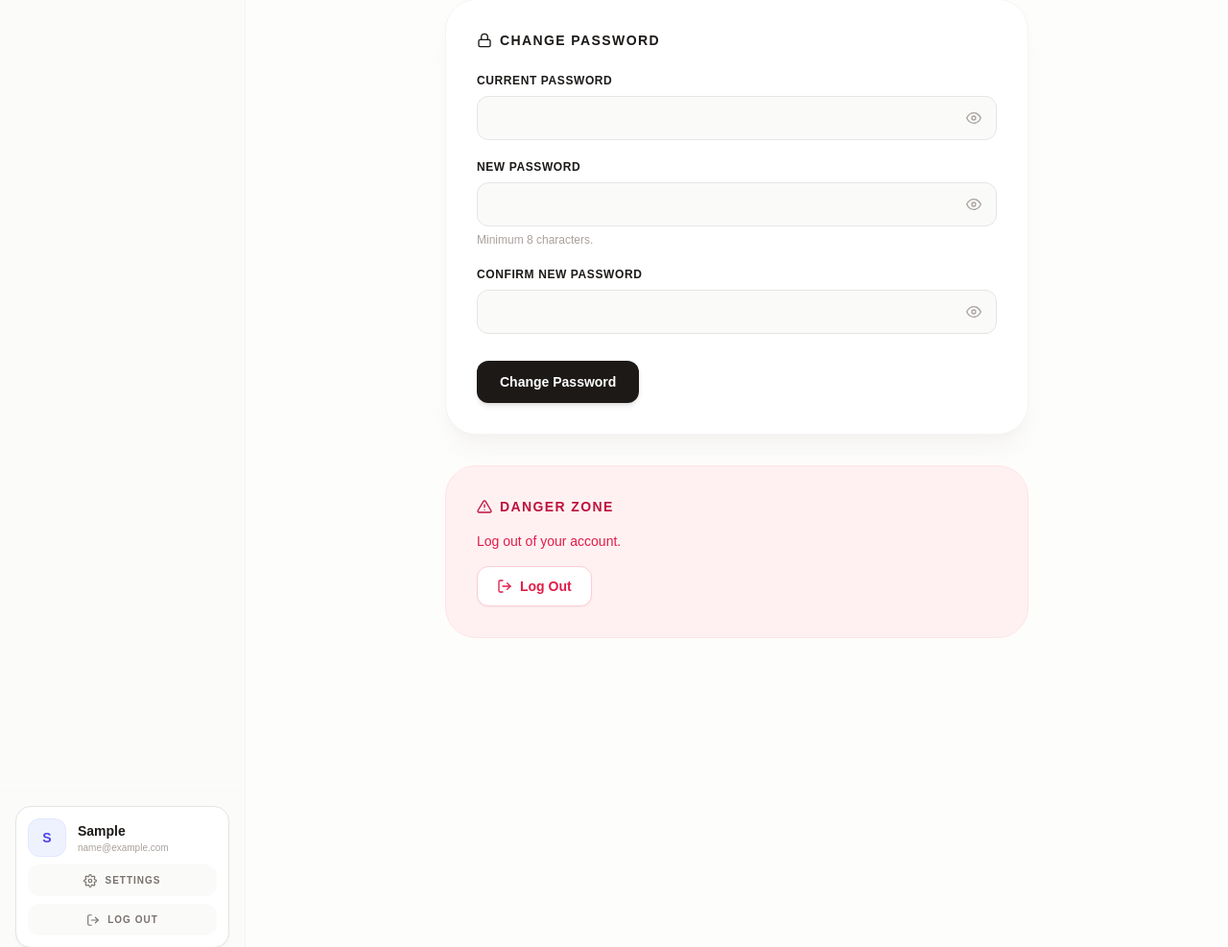
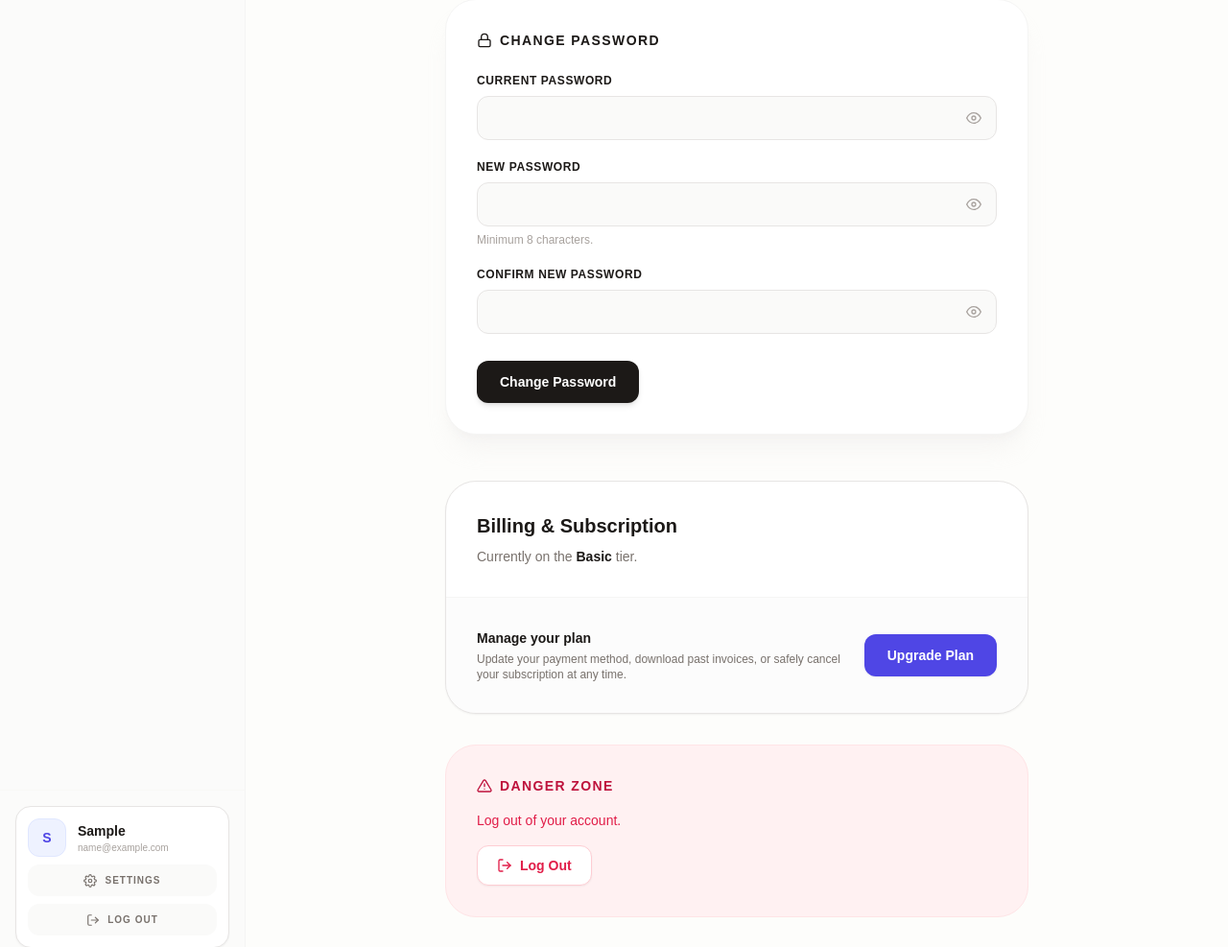
Before and after one commit to Art3nix/PersonalHQ, a Flask app: page /settings/ in a window 1280 px wide. Shown: the part 786-1773 px from the top of the page at 96% size. Run offline with Flask 3, Linux system fonts and the light colour scheme; the visitor is signed in with stand-in values (Sample User, id 1); data that the repository does not hold is empty; style sheets or scripts are compiled from the project's sources; some libraries are stand-ins or nearby versions; some web fonts are replaced.

Commit message:
Add link to billing portal and subscription info

```diff
--- a/personalhq/models/users.py
+++ b/personalhq/models/users.py
@@ -16,6 +16,7 @@ class User(UserMixin, db.Model):
     id: Mapped[int] = mapped_column(primary_key=True)
 
     email: Mapped[str] = mapped_column(unique=True, nullable=False)
+    stripe_customer_id: Mapped[str | None] = mapped_column(unique=True, nullable=True)
     first_name: Mapped[str] = mapped_column(nullable=False)
     last_name: Mapped[str] = mapped_column(nullable=False)
     password: Mapped[str] = mapped_column(nullable=False)
@@ -86,6 +87,12 @@ class User(UserMixin, db.Model):
             return active_sub.plan.name.lower()
         return 'basic'
 
+    @property
+    def active_subscription(self):
+        """Returns the user's currently active Subscription record."""
+        from personalhq.models.subscriptions import SubscriptionStatus
+        return self.subscriptions.filter_by(status=SubscriptionStatus.ACTIVE).first()
+
     def __init__(self, email: str,
                  first_name: str,
                  last_name: str,
--- a/personalhq/templates/settings/index.html
+++ b/personalhq/templates/settings/index.html
@@ -170,6 +170,49 @@
             </form>
         </section>
 
+        <section class="bg-white rounded-[2rem] border border-stone-200 overflow-hidden shadow-sm mb-8 mt-12">
+            <div class="p-8 border-b border-stone-100 flex justify-between items-start">
+                <div>
+                    <h3 class="text-xl font-bold text-stone-900 mb-2">Billing & Subscription</h3>
+                    <p class="text-sm text-stone-500">
+                        Currently on the <strong class="text-stone-900">{{ current_user.active_plan|capitalize }}</strong> tier.
+                    </p>
+                </div>
+
+                {% if current_user.active_plan != 'basic' and current_user.active_subscription %}
+                    <div class="text-right">
+                        {% if current_user.active_plan == 'lifetime' %}
+                            <span class="inline-flex items-center gap-1.5 px-3 py-1 bg-emerald-50 text-emerald-700 text-xs font-bold rounded-md">
+                                <i data-lucide="check-circle" class="w-3.5 h-3.5"></i> Active Forever
+                            </span>
+                        {% else %}
+                            <p class="text-xs text-stone-400 font-medium uppercase tracking-wider mb-1">Current Period Ends</p>
+                            <p class="text-sm font-bold text-stone-900">{{ current_user.active_subscription.end_date.strftime('%B %d, %Y') }}</p>
+                        {% endif %}
+                    </div>
+                {% endif %}
+            </div>
+            <div class="p-8 bg-stone-50/50 flex flex-col md:flex-row items-start md:items-center justify-between gap-6">
+                <div>
+                    <h4 class="text-sm font-bold text-stone-900 mb-1">Manage your plan</h4>
+                    <p class="text-xs text-stone-500 max-w-sm">
+                        Update your payment method, download past invoices, or safely cancel your subscription at any time.
+                    </p>
+                </div>
+
+                {% if current_user.active_plan == 'basic' %}
+                    <a href="{{ url_for('dashboard.index') }}#pricing" class="px-6 py-3 bg-indigo-600 hover:bg-indigo-700 text-white rounded-xl text-sm font-bold transition-colors shadow-sm whitespace-nowrap">
+                        Upgrade Plan
+                    </a>
+                {% else %}
+                    <a href="{{ url_for('billing.customer_portal') }}" class="px-6 py-3 bg-white border border-stone-200 hover:bg-stone-50 text-stone-700 rounded-xl text-sm font-bold transition-colors shadow-sm whitespace-nowrap flex items-center gap-2">
+                        <svg xmlns="http://www.w3.org/2000/svg" width="16" height="16" viewBox="0 0 24 24" fill="none" stroke="currentColor" stroke-width="2" stroke-linecap="round" stroke-linejoin="round"><path d="M18 13v6a2 2 0 0 1-2 2H5a2 2 0 0 1-2-2V8a2 2 0 0 1 2-2h6"></path><polyline points="15 3 21 3 21 9"></polyline><line x1="10" y1="14" x2="21" y2="3"></line></svg>
+                        Open Billing Portal
+                    </a>
+                {% endif %}
+            </div>
+        </section>
+
         <!-- Danger Zone -->
         <section class="bg-rose-50 border border-rose-100 rounded-[2rem] p-8">
             <h2 class="text-sm font-bold text-rose-700 uppercase tracking-widest mb-4 flex items-center gap-2">
```
Also changed, not shown: migrations/versions/e1e35f22c007_add_customer_stripe_id.py (added, +34 -0 lines), personalhq/routes/billing.py (+25 -0 lines).
